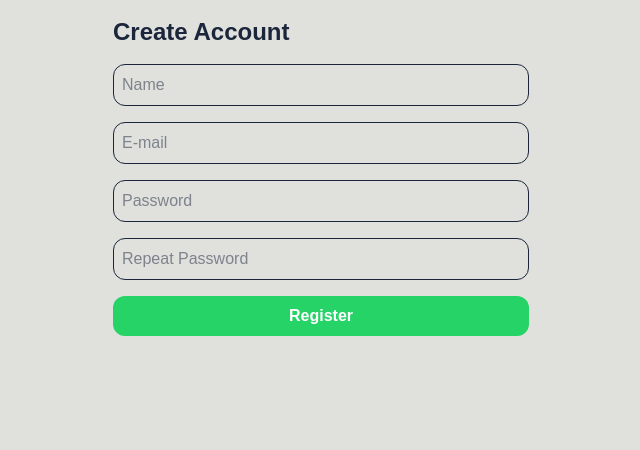
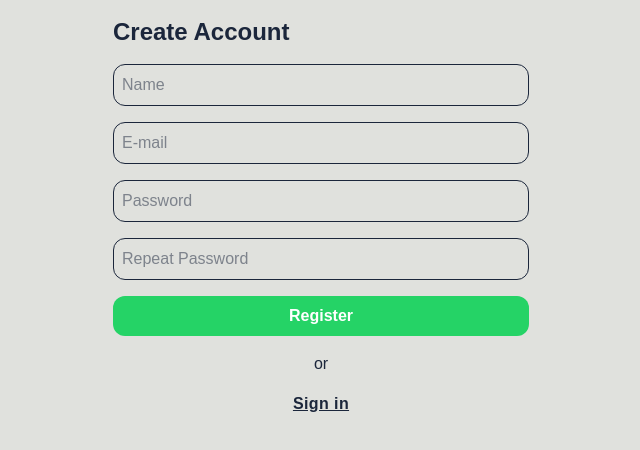
Before and after one commit to lucasonazes/chat-frontend, a Next.js app: page /register in a window 1280 px wide. Shown: the top 450 px of the page, without its empty margins (319-959 px from the left). Built offline with nearby package versions, Linux system fonts and the light colour scheme; no server answers.

Commit message:
fix: add link to login page from signup page

```diff
--- a/src/app/login/page.tsx
+++ b/src/app/login/page.tsx
@@ -38,10 +38,12 @@ export default function LoginPage() {
           onChange={(e) => setPassword(e.target.value)}
         />
         <button onClick={handleSubmit} className="bg-primary text-white px-4 py-2 rounded-xl cursor-pointer font-bold">
-          Login
+          Sign in
         </button>
-        <span className='text-center'>or</span>
-        <button className='font-bold underline tracking-wide' onClick={() => router.push('/register')}>Create your account</button>
+        <span className="text-center">or</span>
+        <button className="font-bold underline tracking-wide" onClick={() => router.push('/register')}>
+          Create your account
+        </button>
       </div>
     </main>
   );
--- a/src/app/register/page.tsx
+++ b/src/app/register/page.tsx
@@ -3,6 +3,7 @@
 import { useState } from 'react';
 import { useRegister } from '@/hooks/useRegister';
 import { toast } from 'react-hot-toast';
+import { useRouter } from 'next/navigation';
 
 export default function RegisterPage() {
   const [name, setName] = useState('');
@@ -10,6 +11,7 @@ export default function RegisterPage() {
   const [password, setPassword] = useState('');
   const [repeatPassword, setRepeatPassword] = useState('');
   const { register } = useRegister();
+  const router = useRouter();
 
   const handleSubmit = () => {
     if (!name || !email || !password || !repeatPassword) {
@@ -59,6 +61,10 @@ export default function RegisterPage() {
         <button onClick={handleSubmit} className="bg-primary text-white px-4 py-2 rounded-xl cursor-pointer font-bold">
           Register
         </button>
+        <span className="text-center">or</span>
+        <button className="font-bold underline tracking-wide" onClick={() => router.push('/login')}>
+          Sign in
+        </button>
       </div>
     </main>
   );
```
